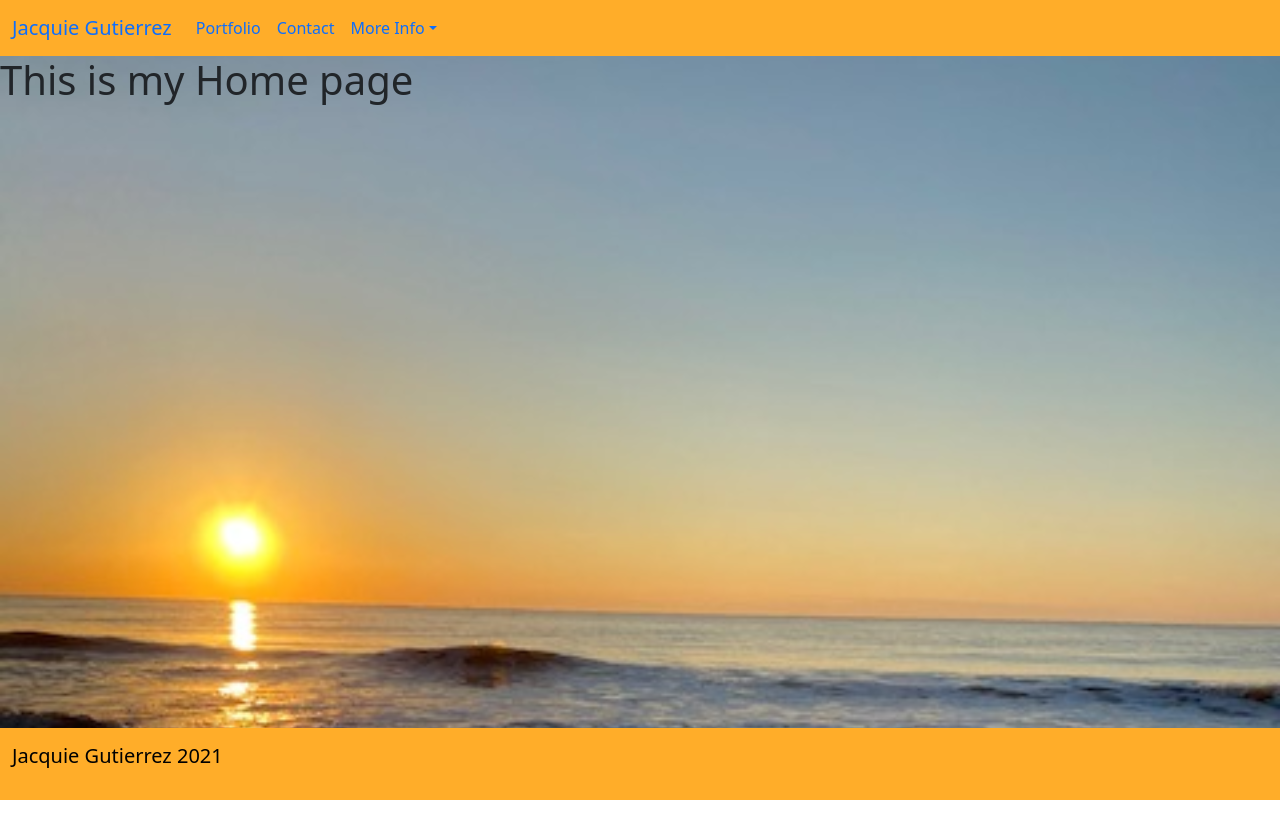
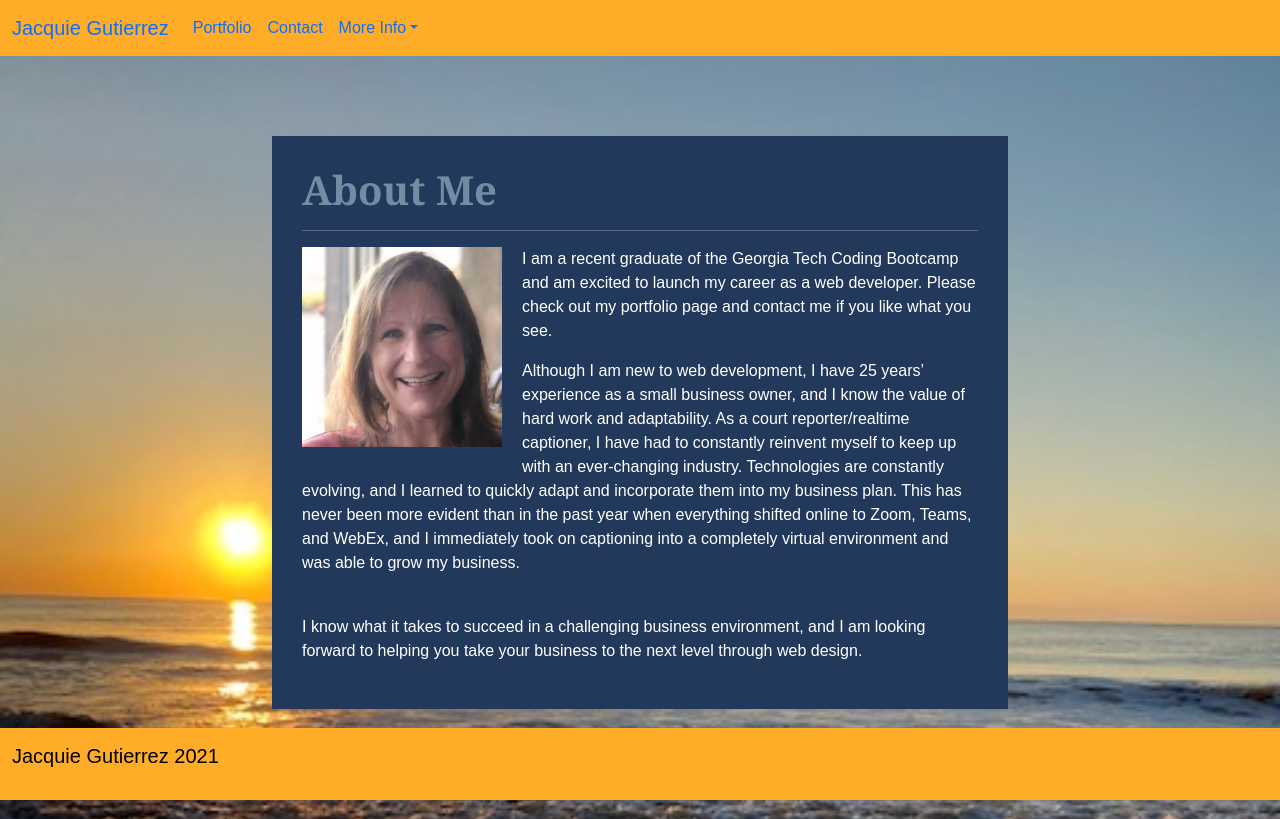
Before and after one commit to Jacquie24/jg-portfolio, a React (Create React App) app: page / in a window 1280 px wide. Built offline with nearby package versions, Linux system fonts and the light colour scheme.

Commit message:
Created About Me box and put in text

```diff
--- /dev/null
+++ b/src/containers/Home/Home.css
@@ -0,0 +1,61 @@
+body {
+    /* Typography */
+    font-family: Arial, "Helvetica Neue", Helvetica, sans-serif;
+    color: white;
+
+    /* Visual */
+      margin: 0;
+
+    }
+    /* background-image: url("../imgs/ignasi_pattern_s.png"); */
+
+
+  html {
+    /* Positioning */
+    position: relative;
+
+    /* Box-model */
+    min-height: 100%;
+  }
+
+  /* add space for fixed nav */
+  main {
+    margin: 80px 0;
+  }
+
+  /* create styles for use for all white main boxes */
+  .block {
+    background-color: #23395B;
+
+    padding: 30px;
+    margin-bottom: 30px;
+  }
+
+  .block-header {
+    /* Typography */
+    color: #708DA3;
+    font-family: Georgia, Times, "Times New Roman", serif;
+    font-weight: bold;
+  }
+
+/* ABOUT-ME PAGE */
+.about-me-header {
+    /* Positioning */
+    margin-bottom: 33px;
+    font-family: Georgia, Times, "Times New Roman", serif;
+
+    /* Typography */
+    font-size: 32px;
+    font-weight: bold;
+    color: white;
+  }
+
+  #about-image {
+    /* Positioning */
+    float: left;
+
+    /* Box-model */
+    width: 200px;
+    margin: 0 20px 10px 0;
+  }
+  /* END ABOUT-ME PAGE */
--- a/src/containers/Home/Home.jsx
+++ b/src/containers/Home/Home.jsx
@@ -1,9 +1,49 @@
 import React from 'react';
+import "./Home.css";
+import headshot from "../../imgs/Jacquie head shot.jpg";
 
 const Home = () => {
     return (
         <div>
-            <h1>This is my Home page</h1>
+            <main className="container">
+                <section className="row">
+                    <div className="col-md-2"></div>
+                    <div className="col-md-8">
+                        <article className="block">
+                            <h1 className="block-header">About Me</h1>
+                            <hr />
+                            <img
+                                src={headshot}
+                                alt="Jacquie headshot photo"
+                                id="about-image"
+                            ></img>
+                            <p>
+                                I am a recent graduate of the Georgia Tech Coding Bootcamp and am
+                                excited to launch my career as a web developer. Please check out
+                                my portfolio page and contact me if you like what you see.
+            </p>
+                            <p>
+                                Although I am new to web development, I have 25 years’ experience
+                                as a small business owner, and I know the value of hard work and
+                                adaptability. As a court reporter/realtime captioner, I have had
+                                to constantly reinvent myself to keep up with an ever-changing
+                                industry. Technologies are constantly evolving, and I learned to
+                                quickly adapt and incorporate them into my business plan. This has
+                                never been more evident than in the past year when everything
+                                shifted online to Zoom, Teams, and WebEx, and I immediately took
+                                on captioning into a completely virtual environment and was able
+                                to grow my business.
+            </p>
+                            <br></br>
+                            <p>
+                                I know what it takes to succeed in a challenging business
+                                environment, and I am looking forward to helping you take your
+                                business to the next level through web design.
+            </p>
+                        </article>
+                    </div>
+                </section>
+            </main>
 
         </div>
     );
```
Also changed, not shown: src/imgs/Jacquie head shot.jpg (added).
